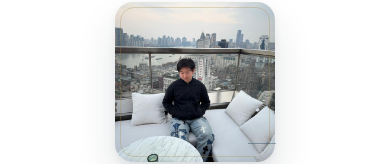
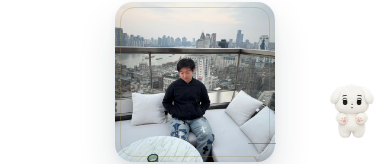
Before and after one commit to Edwardwang66/Edwardwang66.github.io, a React (Vite) app: page / in a window 390 px wide. Shown: the part 693-857 px from the top of the page. Built offline with nearby package versions, Linux system fonts and the light colour scheme; a web font is replaced by a local one.

Commit message:
feat: add quiet Curry homepage companion

```diff
--- /dev/null
+++ b/src/components/CurryCompanion.jsx
@@ -0,0 +1,47 @@
+import { useState } from "react";
+import { useCurryCompanion } from "../hooks/useCurryCompanion.js";
+import { useMediaPreference } from "../hooks/useMediaPreference.js";
+
+const ASSET = "/pet/curry-companion.webp";
+
+export default function CurryCompanion({ random = Math.random }) {
+  const mobile = useMediaPreference("(max-width: 639px)");
+  const reducedMotion = useMediaPreference("(prefers-reduced-motion: reduce)");
+  const [assetStatus, setAssetStatus] = useState("loading");
+  const motionEligible = assetStatus === "loaded" && !mobile && !reducedMotion;
+  const { state, onPointerEnter, onActionEnd } = useCurryCompanion({
+    motionEligible,
+    random,
+  });
+
+  if (assetStatus === "failed") return null;
+
+  return (
+    <div
+      className="curry-companion"
+      aria-hidden="true"
+      data-asset-status={assetStatus}
+      data-motion={motionEligible ? "eligible" : "static"}
+      data-state={motionEligible ? state : "idle"}
+      onPointerEnter={motionEligible ? onPointerEnter : undefined}
+      onAnimationEnd={(event) => {
+        if (
+          motionEligible &&
+          event.target === event.currentTarget &&
+          event.animationName !== "curry-idle"
+        ) {
+          onActionEnd();
+        }
+      }}
+    >
+      <img
+        className="curry-companion-preload"
+        src={ASSET}
+        alt=""
+        aria-hidden="true"
+        onLoad={() => setAssetStatus("loaded")}
+        onError={() => setAssetStatus("failed")}
+      />
+    </div>
+  );
+}
--- a/src/index.css
+++ b/src/index.css
@@ -845,6 +845,87 @@ a {
   }
 }
 
+.curry-companion {
+  position: fixed;
+  z-index: 20;
+  right: calc(20px + env(safe-area-inset-right, 0px));
+  bottom: calc(20px + env(safe-area-inset-bottom, 0px));
+  width: 76px;
+  height: 82.333px;
+  contain: layout paint size style;
+  background-image: url("/pet/curry-companion.webp");
+  background-repeat: no-repeat;
+  background-size: 608px 329.333px;
+  cursor: default;
+  pointer-events: auto;
+  visibility: hidden;
+}
+
+.curry-companion[data-asset-status="loaded"] {
+  visibility: visible;
+}
+
+.curry-companion-preload {
+  display: none;
+}
+
+.curry-companion[data-state="idle"] {
+  background-position: 0 0;
+  animation: curry-idle 1040ms steps(8, end) infinite;
+}
+
+.curry-companion[data-state="wave"] {
+  background-position: 0 -82.333px;
+  animation: curry-wave 880ms steps(4, end) 1;
+}
+
+.curry-companion[data-state="look-right"] {
+  background-position: 0 -164.666px;
+  animation: curry-look-right 1120ms steps(8, end) 1;
+}
+
+.curry-companion[data-state="look-left"] {
+  background-position: 0 -246.999px;
+  animation: curry-look-left 1120ms steps(8, end) 1;
+}
+
+@keyframes curry-idle {
+  to { background-position-x: -608px; }
+}
+
+@keyframes curry-wave {
+  to { background-position-x: -304px; }
+}
+
+@keyframes curry-look-right {
+  to { background-position-x: -608px; }
+}
+
+@keyframes curry-look-left {
+  to { background-position-x: -608px; }
+}
+
+@media (max-width: 639px) {
+  .curry-companion {
+    right: calc(12px + env(safe-area-inset-right, 0px));
+    bottom: calc(12px + env(safe-area-inset-bottom, 0px));
+    width: 52px;
+    height: 56.333px;
+    background-position: 0 0;
+    background-size: 416px 225.333px;
+    animation: none !important;
+    pointer-events: none;
+  }
+}
+
+@media (prefers-reduced-motion: reduce) {
+  .curry-companion {
+    background-position: 0 0;
+    animation: none !important;
+    pointer-events: none;
+  }
+}
+
 .project-page {
   padding-bottom: clamp(96px, 12vw, 136px);
 }
--- a/src/pages/HomePage.jsx
+++ b/src/pages/HomePage.jsx
@@ -1,4 +1,5 @@
 import { ArrowDownRight, ArrowUpRight } from "lucide-react";
+import CurryCompanion from "../components/CurryCompanion.jsx";
 import Portrait from "../components/Portrait.jsx";
 import ProjectArchive from "../components/ProjectArchive.jsx";
 import { socialIcons } from "../components/socialIcons.js";
@@ -96,6 +97,7 @@ export default function HomePage({ onOpenProject }) {
         </div>
         <ProjectArchive projects={projects} onOpenProject={onOpenProject} />
       </section>
+      <CurryCompanion />
     </main>
   );
 }
--- /dev/null
+++ b/src/test/domPolyfills.js
@@ -0,0 +1,6 @@
+if (!("AnimationEvent" in window)) {
+  Object.defineProperty(window, "AnimationEvent", {
+    configurable: true,
+    value: window.Event,
+  });
+}
--- a/vite.config.js
+++ b/vite.config.js
@@ -8,7 +8,7 @@ export default defineConfig({
   test: {
     environment: "jsdom",
     environmentOptions: { jsdom: { pretendToBeVisual: true } },
-    setupFiles: "./src/test/setup.js",
+    setupFiles: ["./src/test/domPolyfills.js", "./src/test/setup.js"],
     css: true,
     globals: true,
     exclude: [...configDefaults.exclude, "e2e/**", ".worktrees/**"],
```
Also changed, not shown: 2 other files (tests, documents, lock files or other folders).
